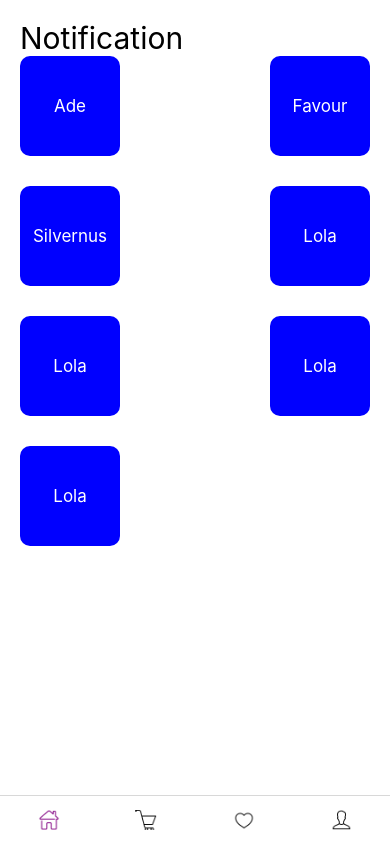
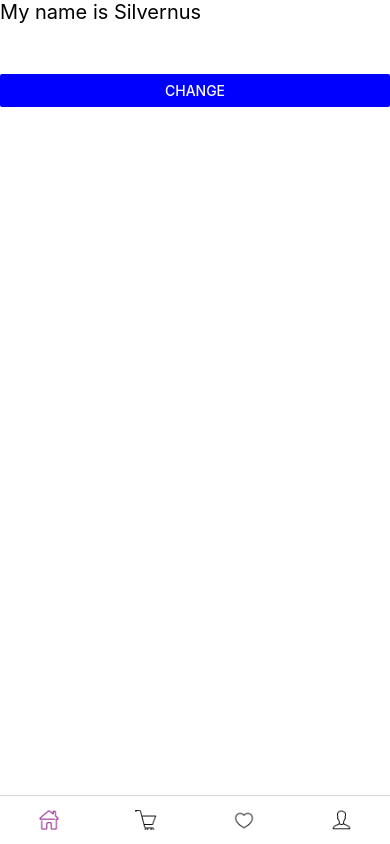
Before and after one commit to JEWOOLAFAVOUR/React-Native-App, a React Native app: screen /Main in a window 390 px wide. Built offline with nearby package versions, Linux system fonts and the light colour scheme.

Commit message:
new pushs

```diff
--- a/src/screens/Main/Home/HomeScreen.js
+++ b/src/screens/Main/Home/HomeScreen.js
@@ -1,32 +1,22 @@
-import { StyleSheet, Text, View, FlatList, TouchableOpacity } from 'react-native'
-import React from 'react'
-import { homeData } from './components/data'
-import { nameData } from './components/data'
+import { StyleSheet, Text, View, Button } from 'react-native'
+import React, { useState } from 'react'
+
+const HomeScreen = () => {
+    // const name = 'Silvernus'
 
 
-const HomeScreen = ({ navigation }) => {
-
-
+    const [name, setName] = useState('Silvernus')
 
 
     return (
         <View style={styles.page}>
-            <TouchableOpacity onPress={() => navigation.navigate('Notification', { favour: homeData })}>
-                <Text style={{ fontSize: 30, }}>Notification</Text>
-            </TouchableOpacity>
-            <FlatList
-                data={homeData}
-                numColumns={2}
-                columnWrapperStyle={{ justifyContent: 'space-between' }}
-                renderItem={({ item }) => {
-                    return (
-                        <TouchableOpacity onPress={() => navigation.navigate("ProductDetailScreen", { silvernus: item })} style={styles.container}>
-                            <Text style={{ color: 'white', fontSize: 17 }}>{item.title}</Text>
-                        </TouchableOpacity>
-                    )
-                }}
-            />
+            <Text style={{ fontSize: 20, color: 'black' }}>My name is {name}</Text>
 
+            <View style={{ marginTop: 50 }}>
+                <Button title='Change' color={'blue'}
+                    onPress={() => setName('Favour')}
+                />
+            </View>
         </View>
     )
 }
@@ -37,16 +27,5 @@ const styles = StyleSheet.create({
     page: {
         flex: 1,
         backgroundColor: 'white',
-        paddingHorizontal: 20,
-        paddingTop: 20,
-    },
-    container: {
-        height: 100,
-        width: 100,
-        backgroundColor: 'blue',
-        borderRadius: 10,
-        marginBottom: 30,
-        justifyContent: 'center',
-        alignItems: 'center',
     },
 })
```
